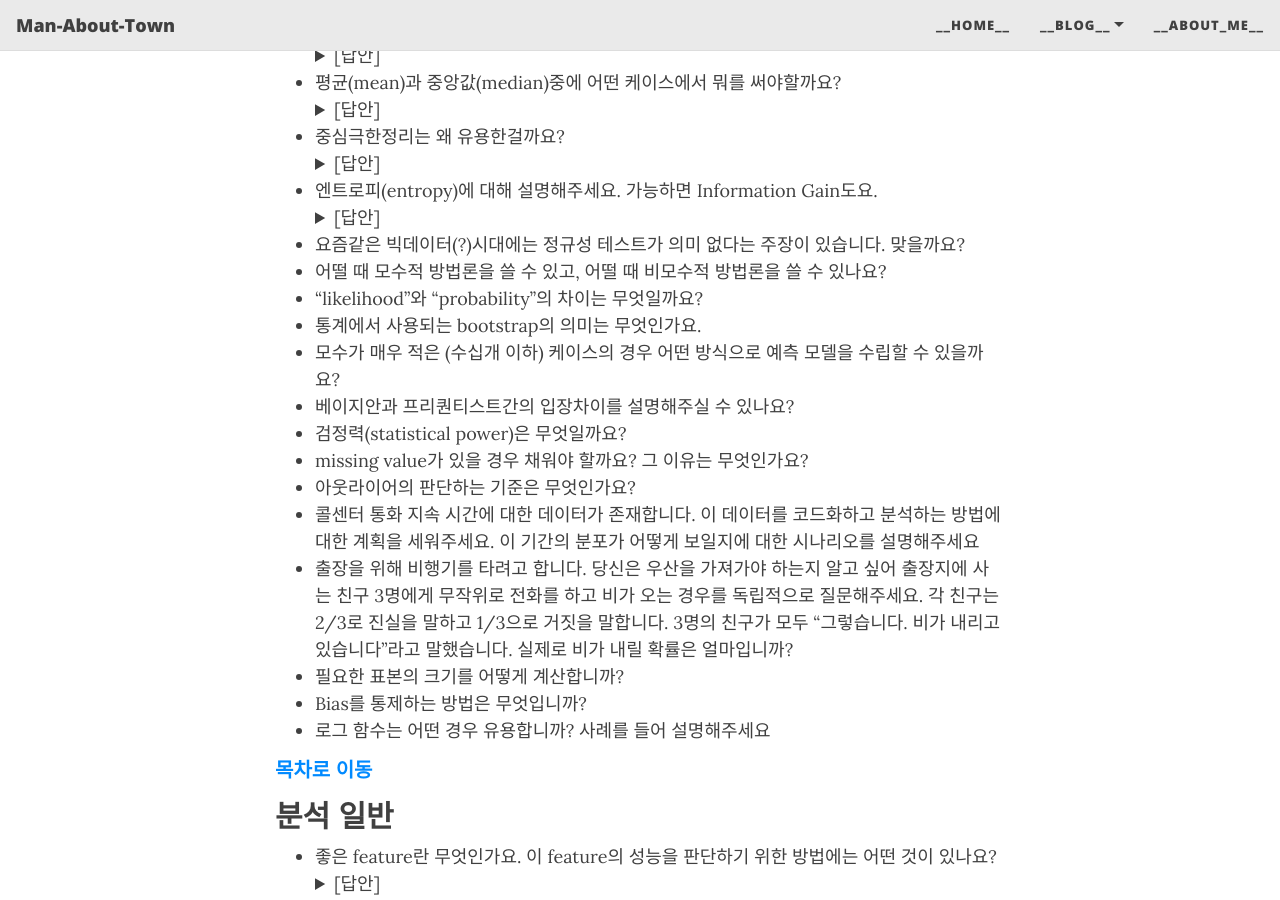
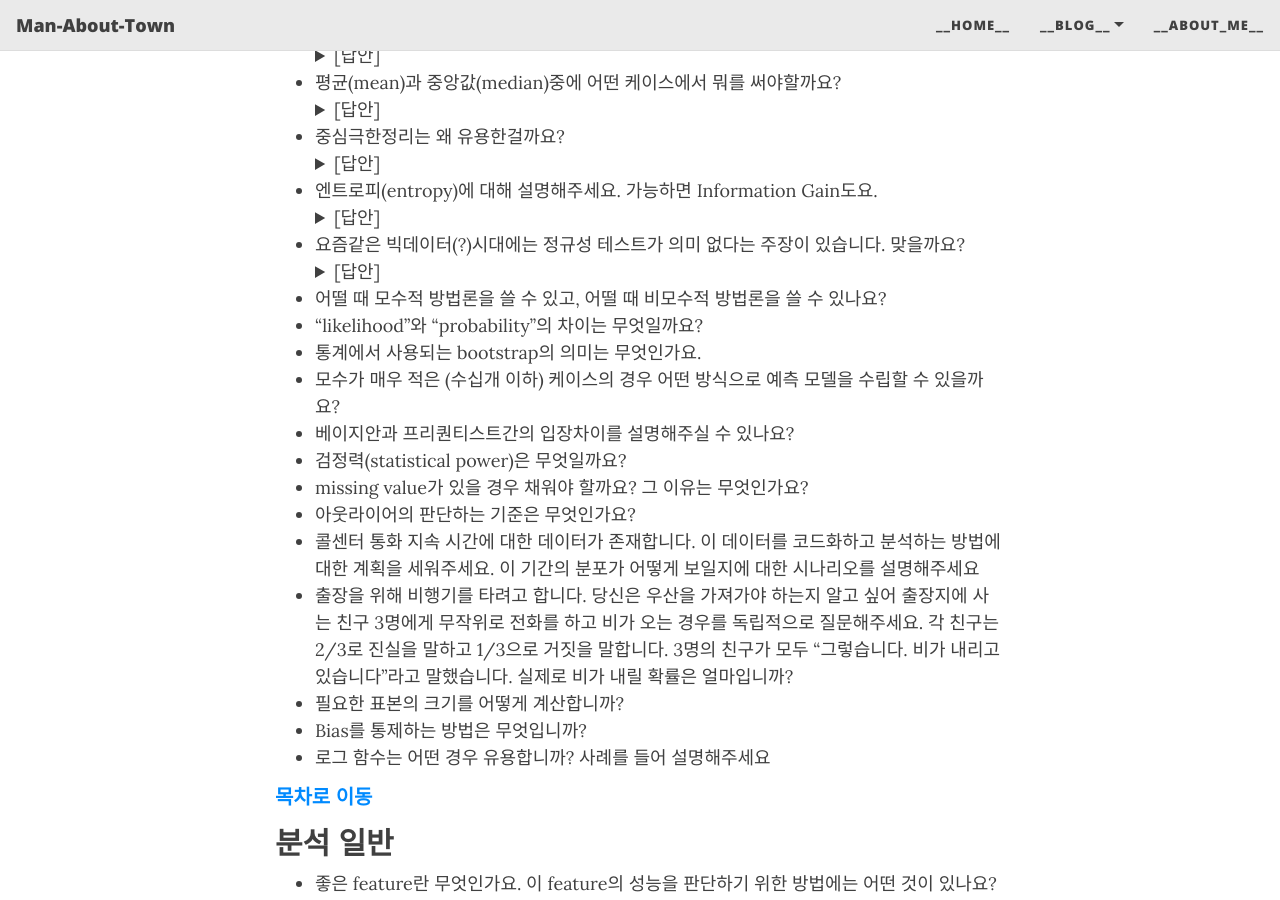
Before and after one commit to YongWookHa/yongwookha.github.io, a Jekyll site: the page built from collections/_MachineLearning/2021-01-29-Interview Question.md, in a window 1280 px wide and 900 px high, scrolled down 2171 px. Built offline with Jekyll 4.4.1, drawn with Linux system fonts in a browser that asks for light colours; nearby versions of some CDN libraries; some web fonts are replaced; formulas are drawn with MathJax 3; comment, search, counter and statistics services are not loaded.

Commit message:
update contents

```diff
--- a/collections/_MachineLearning/2021-01-29-Interview Question.md
+++ b/collections/_MachineLearning/2021-01-29-Interview Question.md
@@ -215,6 +215,12 @@ Answer by [YongWook Ha](https://github.com/YongWookHa)
 
   </details>
 - 요즘같은 빅데이터(?)시대에는 정규성 테스트가 의미 없다는 주장이 있습니다. 맞을까요?
+  <details markdown="1">
+  <summary>[답안]</summary>
+
+  > 중심극한정리에 따라 표본의 수가 충분히 많은 경우, 표본 평균의 분포가 정규 분포를 따르게 된다. 빅데이터 시대에는 표본의 수를 충분히 확보할 수 있는 경우가 많으므로 정규성 테스트의 의미가 퇴색된다.
+
+  </details>
 - 어떨 때 모수적 방법론을 쓸 수 있고, 어떨 때 비모수적 방법론을 쓸 수 있나요?
 - “likelihood”와 “probability”의 차이는 무엇일까요?
 - 통계에서 사용되는 bootstrap의 의미는 무엇인가요.
```
